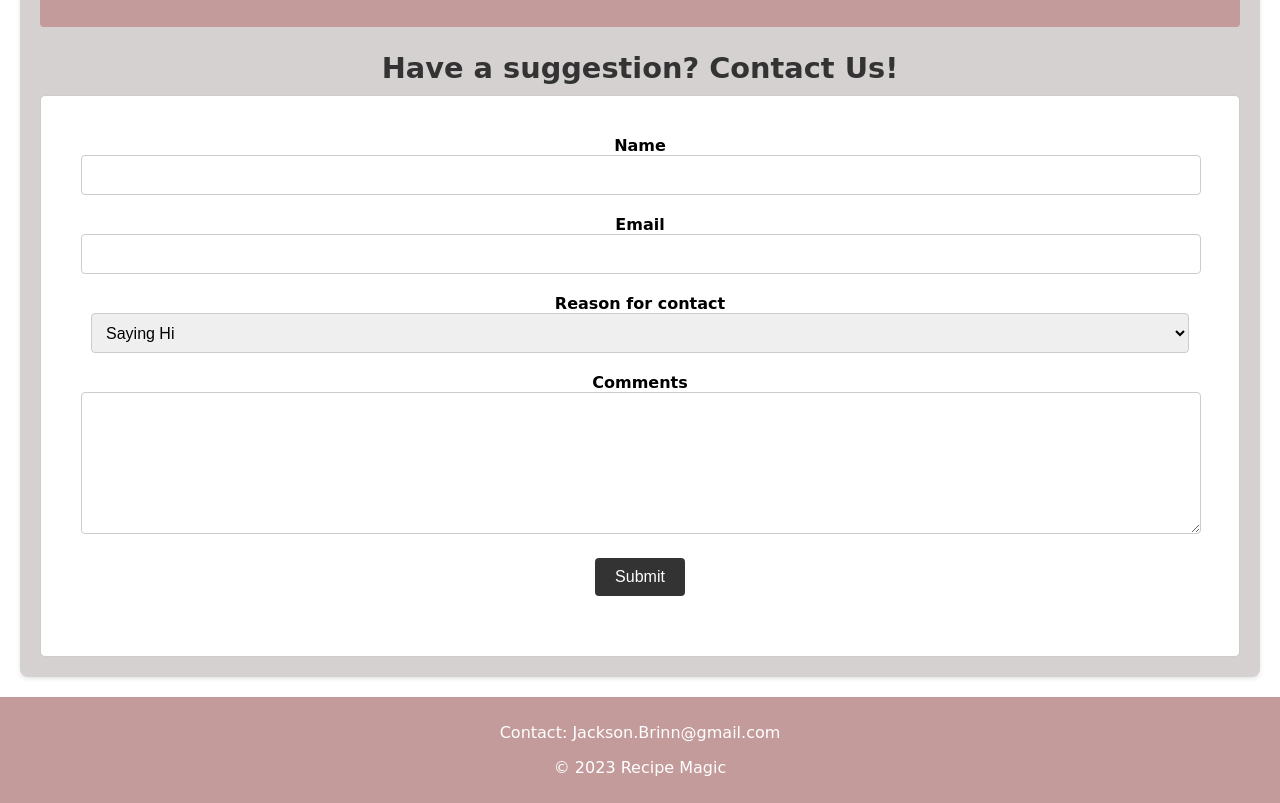
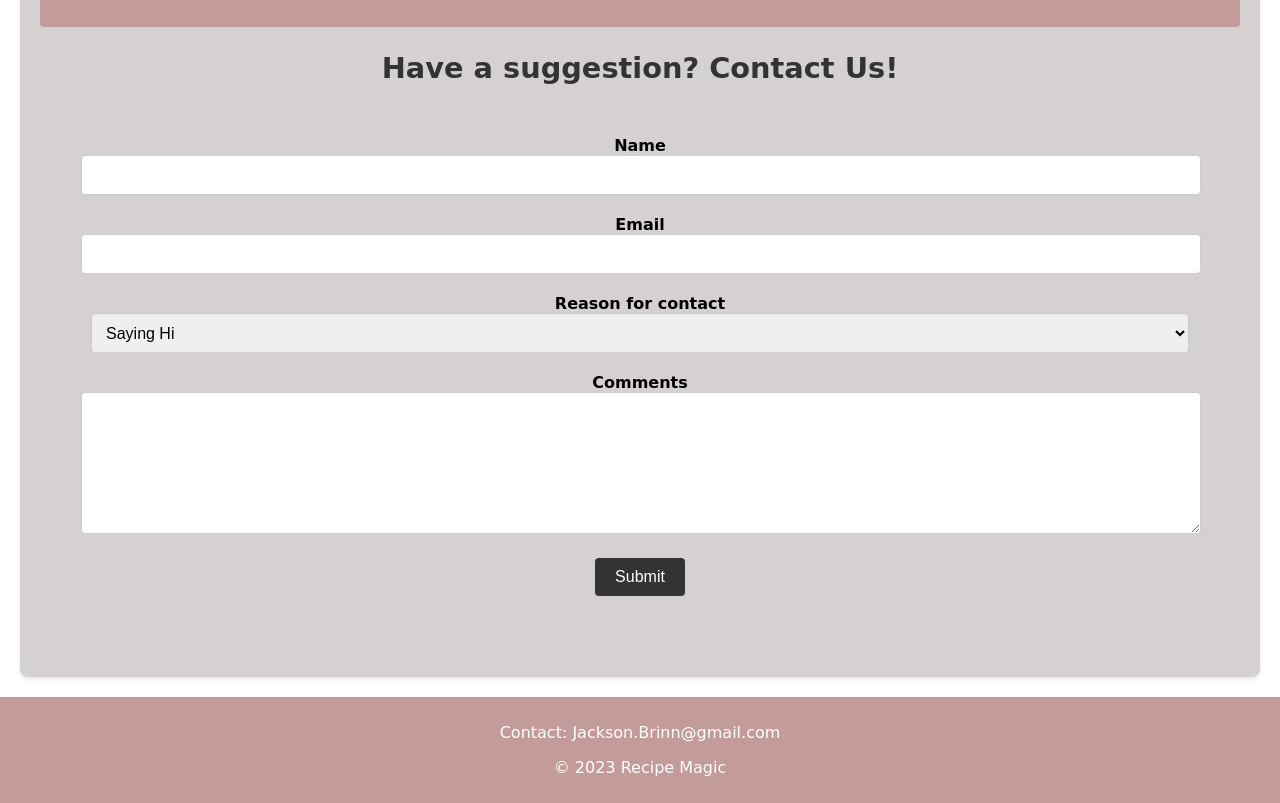
Before and after one commit to BrinnJac/Final-Project, a plain HTML site: page about.html in a window 1280 px wide. Shown: the part 1093-1896 px from the top of the page. Drawn offline with Linux system fonts and the light colour scheme.

Commit message:
Changed form color

```diff
--- a/style.css
+++ b/style.css
@@ -170,8 +170,8 @@ section#about {
   }
 
   form {
-    background-color: #fff;
-    border: 1px solid #ccc;
+    background-color: #d6d1d1;
+    border: 1px solid #d6d1d1;
     padding: 40px;
     border-radius: 5px;
 }
```
